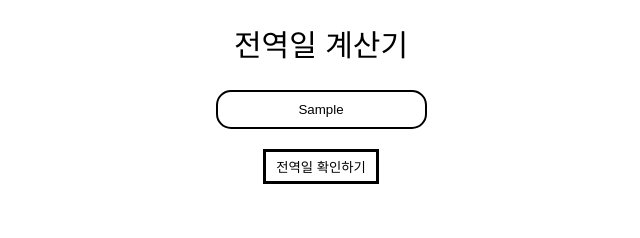
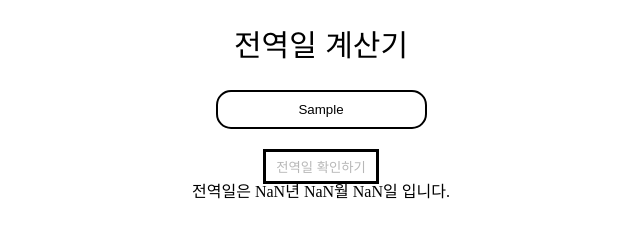
Before and after one commit to dnwls3023/practice1, a plain HTML site: page index.html in a window 1280 px wide. Both pictures are taken after typing "Sample" into the empty fields and a click on the input "전역일 확인하기". Shown: the whole page, without its empty margins (319-959 px from the left). Drawn offline with Linux system fonts and the light colour scheme.

Commit message:
자바스크립트 버그 수정

```diff
--- a/index.html
+++ b/index.html
@@ -15,6 +15,9 @@
       <input type="text" class ="input__army-data" placeholder="입대일을 입력해주세요." required>
       <input type="submit" value="전역일 확인하기" class ="input__btn">
     </form>
+    <div class="result">
+
+    </div>
   </div>
 
 
--- a/script.js
+++ b/script.js
@@ -1,11 +1,12 @@
 const loginInput =document.querySelector("input.input__army-data");
 const loginBtn = document.querySelector("input.input__btn");
-
+const result = document.querySelector(".result");
 let vYear;
 let vMonth;
 let vDay;
 
 function onLoginSubmit(event){
+  let newDiv;
   event.preventDefault();
   let str = loginInput.value;
 
@@ -29,7 +30,7 @@ function onLoginSubmit(event){
   let start = new Date(year,month,day);
   // 윤년 계산 알고리즘
   function isLeapyear(){
-
+    result.remove();
     const curYear = start.getFullYear();
 
     if((curYear%4==0 && curYear % 100 != 0)||curYear % 400 == 0){
@@ -59,8 +60,11 @@ function onLoginSubmit(event){
 
   console.log(resYear,resMonth,resDate);
   // 이 부분 오류 있음
-  let newDiv = document.createElement("div");
+  newDiv = document.createElement("h1");
   newDiv.innerText = `전역일은 ${resYear}년 ${resMonth}월 ${resDate}일 입니다.`;
+
+  result.appendChild(newDiv);
+  loginBtn.setAttribute("disabled","");
 }
 
 loginBtn.addEventListener("click",onLoginSubmit);
```
